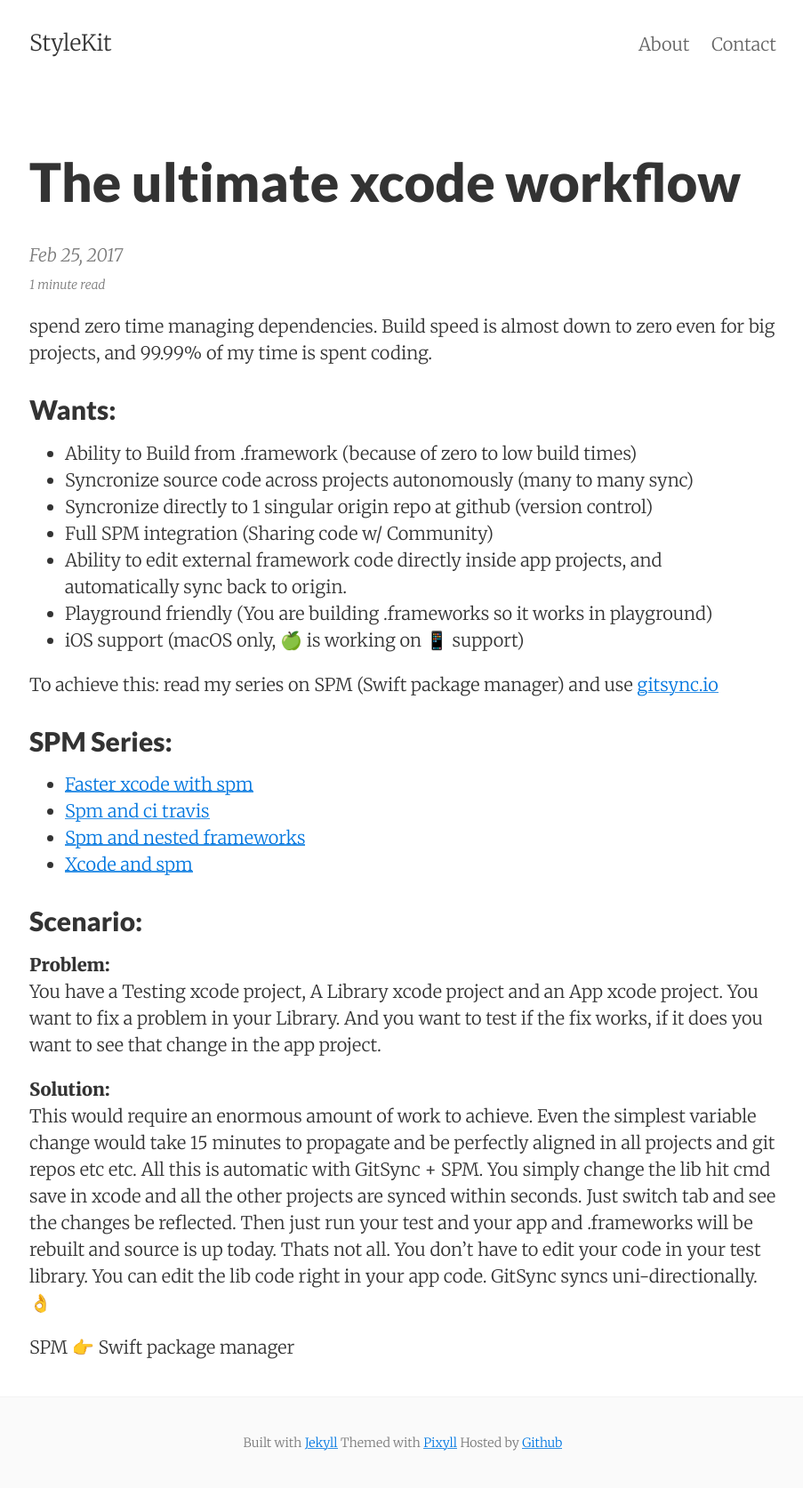
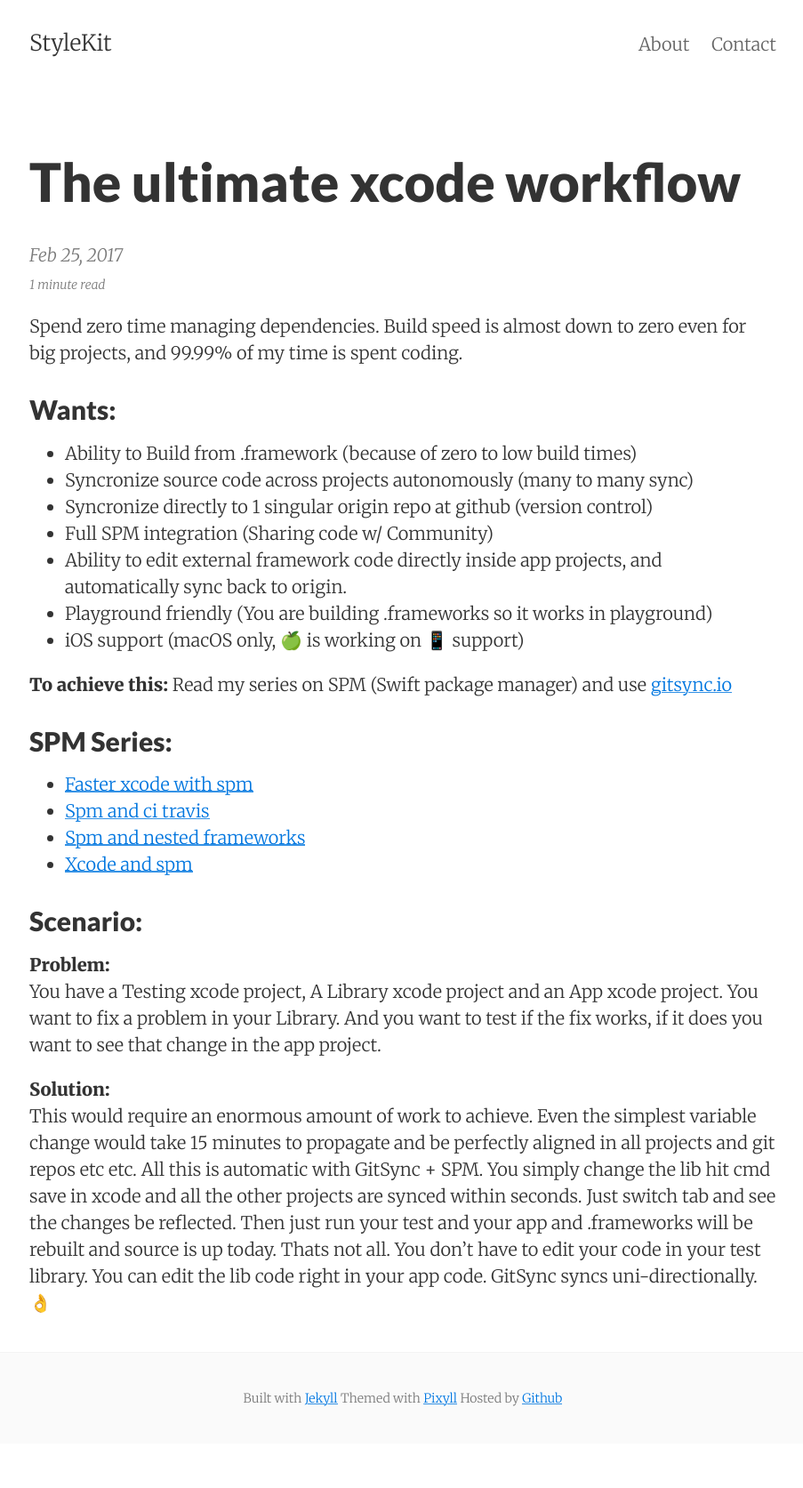
Before and after one commit to stylekit/stylekit.github.io, a Jekyll site: the page built from _posts/2017-02-25-The-ultimate-XCode-workflow.md, in a window 1280 px wide. Shown: the whole page at 89% size, without its empty margins (187-1090 px from the left). Built offline with Jekyll 4.4.1, drawn with Linux system fonts in a browser that asks for light colours; nearby versions of some CDN libraries; comment, search, counter and statistics services are not loaded; after the commit the page ends 1623 px from its top, so only the background shows below that.

Commit message:
Files modified: 1


Modified 1 file:
_posts/2017-02-25-The-ultimate-XCode-workflow.md

```diff
--- a/_posts/2017-02-25-The-ultimate-XCode-workflow.md
+++ b/_posts/2017-02-25-The-ultimate-XCode-workflow.md
@@ -1,4 +1,4 @@
-spend zero time managing dependencies<!--more-->. Build speed is almost down to zero even for big projects, and 99.99% of my time is spent coding.
+Spend zero time managing dependencies<!--more-->. Build speed is almost down to zero even for big projects, and 99.99% of my time is spent coding.
 
 ## Wants:
 - Ability to Build from .framework (because of zero to low build times)
@@ -9,7 +9,7 @@ spend zero time managing dependencies<!--more-->. Build speed is almost down to
 - Playground friendly (You are building .frameworks so it works in playground)
 - iOS support (macOS only, 🍏 is working on 📱 support)
 
-To achieve this: read my series on SPM (Swift package manager) and use [gitsync.io](http://www.gitsync.io)
+**To achieve this:** Read my series on SPM (Swift package manager) and use [gitsync.io](http://www.gitsync.io)
 
 ## SPM Series:
 - [Faster xcode with spm](http://stylekit.org/blog/2017/02/10/Faster-XCode-with-SPM/)
@@ -23,6 +23,3 @@ You have a Testing xcode project, A Library xcode project and an App xcode proje
 
 **Solution:**
 This would require an enormous amount of work to achieve. Even the simplest variable change would take 15 minutes to propagate and be perfectly aligned in all projects and git repos etc etc. All this is automatic with GitSync + SPM. You simply change the lib hit cmd save in xcode and all the other projects are synced within seconds. Just switch tab and see the changes be reflected. Then just run your test and your app and .frameworks will be rebuilt and source is up today. Thats not all. You don't have to edit your code in your test library. You can edit the lib code right in your app code. GitSync syncs uni-directionally. 👌
-
-
-SPM 👉 Swift package manager
```
